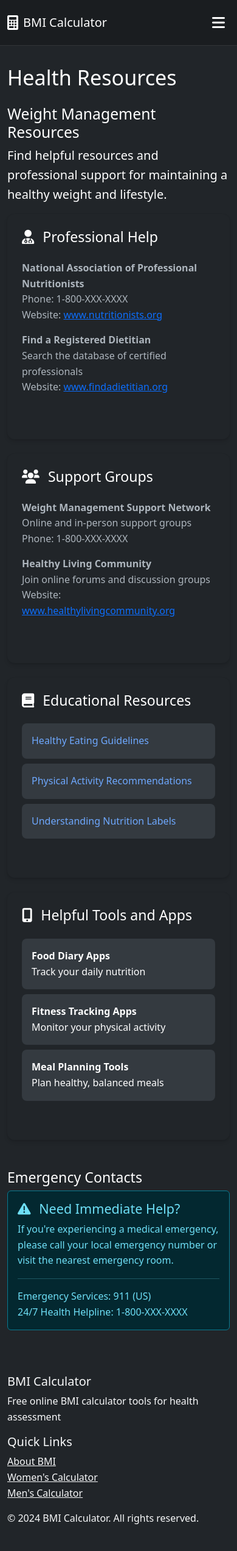
After one commit to bmicalculators/bmicalculators.github.io, a Flask app: page /resources in a window 390 px wide. The commit adds this page. Shown: the whole page at 61% size. Run offline with Flask 3, Linux system fonts and the light colour scheme.

Commit message:
Agent query: Could you check if the navigation menu works correctly? Specifically: 1. Do you see 'What is BMI' and 'Resources' in the menu? 2. Does the mobile menu slide out from the side? 3. Are all the links working?
Add "What is BMI?" and "Resources" pages with navigation links.  Includes informational content and helpful links on weight management.

Screenshot: https://storage.googleapis.com/screenshot-production-us-central1/58bd47f8-c750-466c-b9c6-5d0e8394349c/a5d4a124-f71b-4198-a55e-b472e866b8cd.jpg

```diff
--- a/main.py
+++ b/main.py
@@ -9,6 +9,14 @@ def index():
 @app.route('/about-us')
 def about():
     return render_template('about.html')
+
+@app.route('/what-is-bmi')
+def what_is_bmi():
+    return render_template('what_is_bmi.html')
+
+@app.route('/resources')
+def resources():
+    return render_template('resources.html')
 
 @app.route('/bmi-women')
 def bmi_women():
--- a/templates/base.html
+++ b/templates/base.html
@@ -62,13 +62,19 @@
                 <div class="collapse navbar-collapse" id="navbarNav">
                     <ul class="navbar-nav ms-auto d-none d-lg-flex">
                         <li class="nav-item">
-                            <a class="nav-link" href="{{ url_for('bmi_women') }}">Women's BMI</a>
+                            <a class="nav-link" href="{{ url_for('what_is_bmi') }}">What is BMI</a>
                         </li>
                         <li class="nav-item">
-                            <a class="nav-link" href="{{ url_for('bmi_men') }}">Men's BMI</a>
+                            <a class="nav-link" href="{{ url_for('bmi_women') }}">Women</a>
                         </li>
                         <li class="nav-item">
-                            <a class="nav-link" href="{{ url_for('about') }}">About BMI</a>
+                            <a class="nav-link" href="{{ url_for('bmi_men') }}">Men</a>
+                        </li>
+                        <li class="nav-item">
+                            <a class="nav-link" href="{{ url_for('resources') }}">Resources</a>
+                        </li>
+                        <li class="nav-item">
+                            <a class="nav-link" href="{{ url_for('about') }}">About Us</a>
                         </li>
                     </ul>
                 </div>
@@ -92,13 +98,19 @@
         <div class="offcanvas-body">
             <ul class="navbar-nav">
                 <li class="nav-item">
-                    <a class="nav-link" href="{{ url_for('bmi_women') }}">Women's BMI</a>
+                    <a class="nav-link" href="{{ url_for('what_is_bmi') }}">What is BMI</a>
                 </li>
                 <li class="nav-item">
-                    <a class="nav-link" href="{{ url_for('bmi_men') }}">Men's BMI</a>
+                    <a class="nav-link" href="{{ url_for('bmi_women') }}">Women</a>
                 </li>
                 <li class="nav-item">
-                    <a class="nav-link" href="{{ url_for('about') }}">About BMI</a>
+                    <a class="nav-link" href="{{ url_for('bmi_men') }}">Men</a>
+                </li>
+                <li class="nav-item">
+                    <a class="nav-link" href="{{ url_for('resources') }}">Resources</a>
+                </li>
+                <li class="nav-item">
+                    <a class="nav-link" href="{{ url_for('about') }}">About Us</a>
                 </li>
             </ul>
         </div>
--- /dev/null
+++ b/templates/resources.html
@@ -0,0 +1,137 @@
+{% extends "base.html" %}
+
+{% block content %}
+<main class="container mt-4">
+    <section class="mb-5">
+        <h1 class="display-4 mb-4">Health Resources</h1>
+
+        <div class="content">
+            <article class="mb-5">
+                <h2>Weight Management Resources</h2>
+                <p class="lead">Find helpful resources and professional support for maintaining a healthy weight and lifestyle.</p>
+
+                <div class="row g-4">
+                    <!-- Professional Help Section -->
+                    <div class="col-md-6">
+                        <div class="card bg-dark h-100">
+                            <div class="card-body">
+                                <h3 class="card-title">
+                                    <i class="fas fa-user-md me-2"></i>
+                                    Professional Help
+                                </h3>
+                                <ul class="list-unstyled">
+                                    <li class="mb-3">
+                                        <strong>National Association of Professional Nutritionists</strong><br>
+                                        Phone: 1-800-XXX-XXXX<br>
+                                        Website: <a href="#" class="text-primary">www.nutritionists.org</a>
+                                    </li>
+                                    <li class="mb-3">
+                                        <strong>Find a Registered Dietitian</strong><br>
+                                        Search the database of certified professionals<br>
+                                        Website: <a href="#" class="text-primary">www.findadietitian.org</a>
+                                    </li>
+                                </ul>
+                            </div>
+                        </div>
+                    </div>
+
+                    <!-- Support Groups Section -->
+                    <div class="col-md-6">
+                        <div class="card bg-dark h-100">
+                            <div class="card-body">
+                                <h3 class="card-title">
+                                    <i class="fas fa-users me-2"></i>
+                                    Support Groups
+                                </h3>
+                                <ul class="list-unstyled">
+                                    <li class="mb-3">
+                                        <strong>Weight Management Support Network</strong><br>
+                                        Online and in-person support groups<br>
+                                        Phone: 1-800-XXX-XXXX
+                                    </li>
+                                    <li class="mb-3">
+                                        <strong>Healthy Living Community</strong><br>
+                                        Join online forums and discussion groups<br>
+                                        Website: <a href="#" class="text-primary">www.healthylivingcommunity.org</a>
+                                    </li>
+                                </ul>
+                            </div>
+                        </div>
+                    </div>
+
+                    <!-- Educational Resources -->
+                    <div class="col-md-6">
+                        <div class="card bg-dark h-100">
+                            <div class="card-body">
+                                <h3 class="card-title">
+                                    <i class="fas fa-book me-2"></i>
+                                    Educational Resources
+                                </h3>
+                                <ul class="list-group list-group-flush">
+                                    <li class="list-group-item">
+                                        <a href="#" class="text-decoration-none">
+                                            Healthy Eating Guidelines
+                                        </a>
+                                    </li>
+                                    <li class="list-group-item">
+                                        <a href="#" class="text-decoration-none">
+                                            Physical Activity Recommendations
+                                        </a>
+                                    </li>
+                                    <li class="list-group-item">
+                                        <a href="#" class="text-decoration-none">
+                                            Understanding Nutrition Labels
+                                        </a>
+                                    </li>
+                                </ul>
+                            </div>
+                        </div>
+                    </div>
+
+                    <!-- Tools and Apps -->
+                    <div class="col-md-6">
+                        <div class="card bg-dark h-100">
+                            <div class="card-body">
+                                <h3 class="card-title">
+                                    <i class="fas fa-mobile-alt me-2"></i>
+                                    Helpful Tools and Apps
+                                </h3>
+                                <ul class="list-group list-group-flush">
+                                    <li class="list-group-item">
+                                        <strong>Food Diary Apps</strong><br>
+                                        Track your daily nutrition
+                                    </li>
+                                    <li class="list-group-item">
+                                        <strong>Fitness Tracking Apps</strong><br>
+                                        Monitor your physical activity
+                                    </li>
+                                    <li class="list-group-item">
+                                        <strong>Meal Planning Tools</strong><br>
+                                        Plan healthy, balanced meals
+                                    </li>
+                                </ul>
+                            </div>
+                        </div>
+                    </div>
+                </div>
+            </article>
+
+            <article class="mb-5">
+                <h3>Emergency Contacts</h3>
+                <div class="alert alert-info">
+                    <h4 class="alert-heading">
+                        <i class="fas fa-exclamation-triangle me-2"></i>
+                        Need Immediate Help?
+                    </h4>
+                    <p>If you're experiencing a medical emergency, please call your local emergency number or visit the nearest emergency room.</p>
+                    <hr>
+                    <p class="mb-0">
+                        Emergency Services: 911 (US)<br>
+                        24/7 Health Helpline: 1-800-XXX-XXXX
+                    </p>
+                </div>
+            </article>
+        </div>
+    </section>
+</main>
+{% endblock %}
```
Also changed, not shown: templates/what_is_bmi.html (added, +81 -0 lines).
